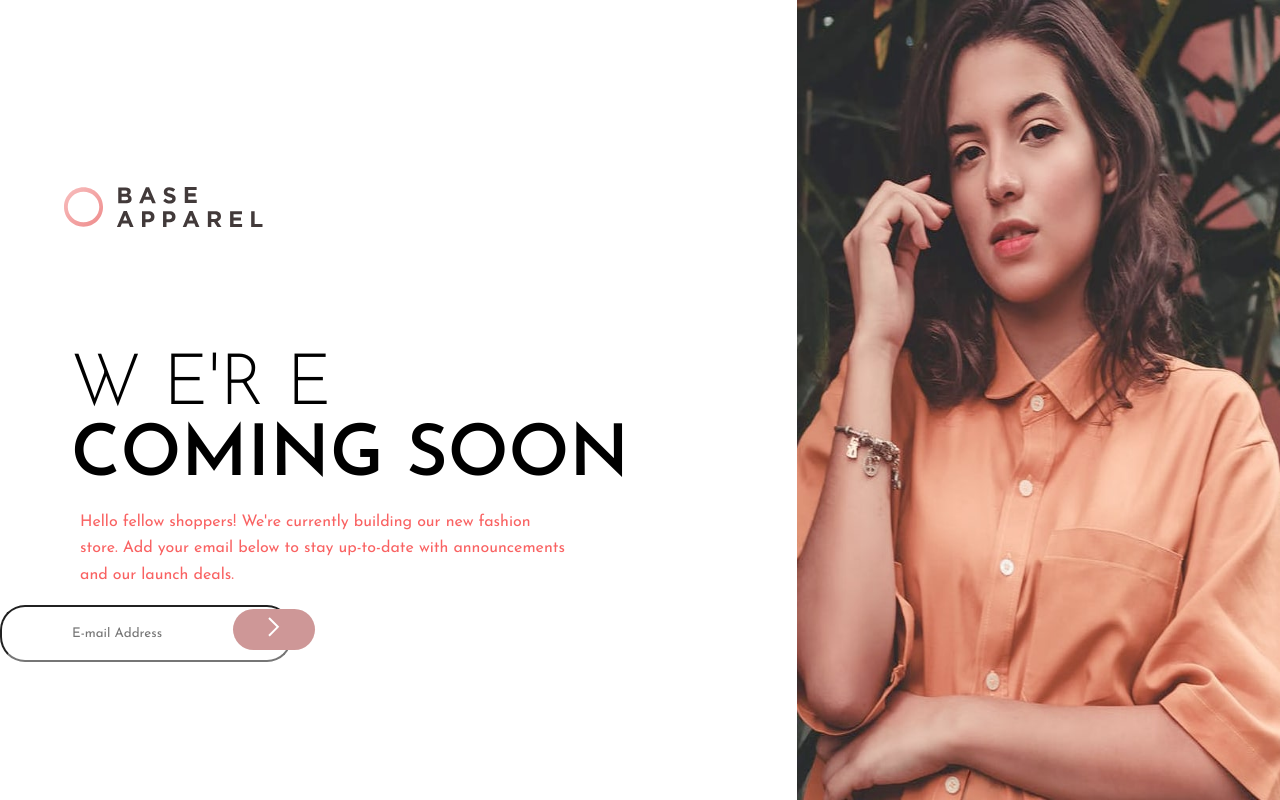
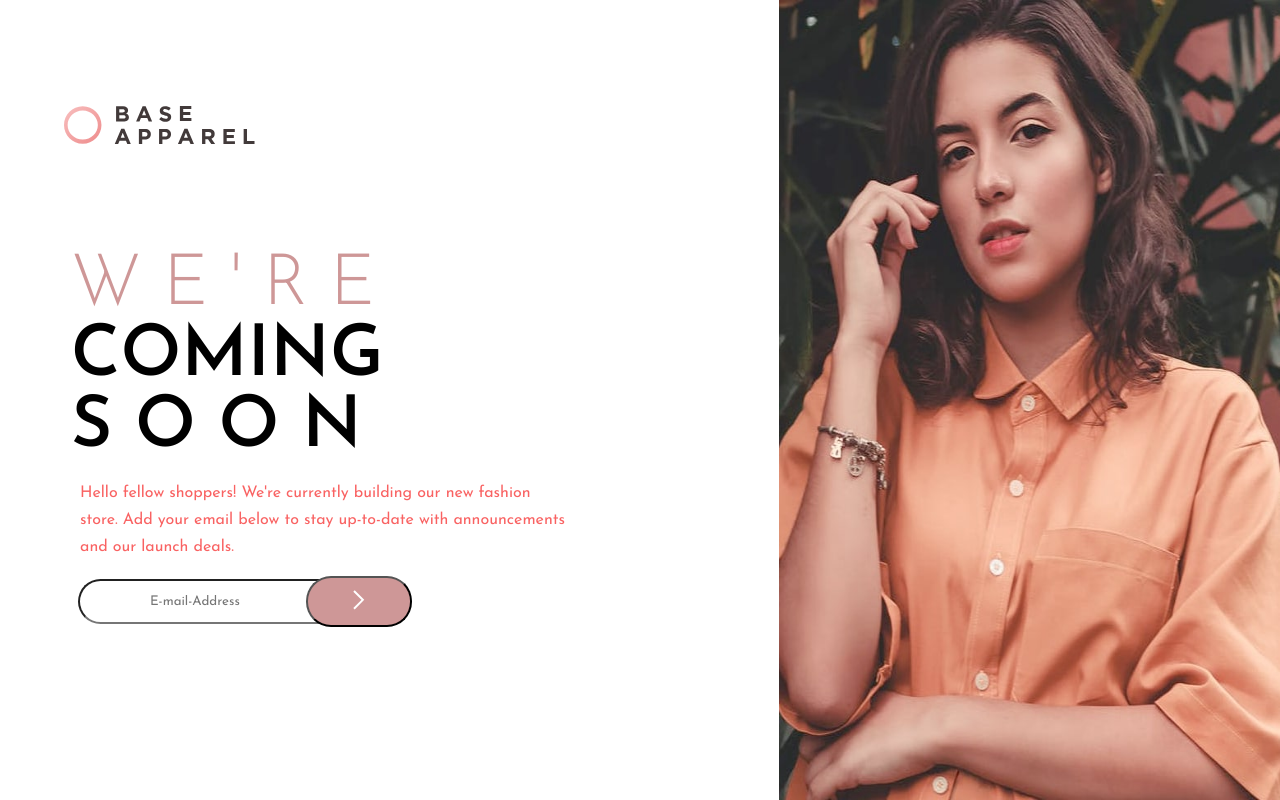
Before and after one commit to Pablo-cyber21/base-apparel-live-frontendmentor, a plain HTML site: page base-apparel-coming-soon-master/index.html in a window 1280 px wide. Drawn offline with Linux system fonts and the light colour scheme.

Commit message:
Email- validation added
JS validation added.
Made completely responsive

Signed-off-by: Asiimawe Pablo <pasiimawe@gmail.com>

```diff
--- a/base-apparel-coming-soon-master/index.html
+++ b/base-apparel-coming-soon-master/index.html
@@ -38,7 +38,13 @@
       />
 
       <div class="main">
-        <h1><span>W E'R E</span> COMING SOON</h1>
+        <h1>
+          <span class="span-1">W E ' R E</span>
+
+          <span class="span-2"> COMING</span>
+          <br />
+          <span class="span-3">S O O N</span>
+        </h1>
 
         <p class="main-text">
           Hello fellow shoppers! We're currently building our new fashion store.
@@ -47,15 +53,27 @@
         </p>
 
         <div class="email">
+          <form
+            action="#"
+            onsubmit="validate();"
+            name="email_form"
+            method="post"
+          >
             <input
               type="email"
               name="Email"
               id="email"
-            placeholder="E-mail Address"
+              placeholder="E-mail-Address"
+              pattern="([A-Z0-9._%+-])+(@([A-Z0-9-]+ .)+([A-Z]){2,4}$"
             />
-          <button class="submit" type="submit">
-            <img src="images/icon-arrow.svg" alt="Icon-to-send" class="send" />
+            <button id="email_submit" class="submit" type="submit">
+              <img
+                src="images/icon-arrow.svg"
+                alt="Icon-to-send"
+                class="send"
+              />
             </button>
+          </form>
         </div>
       </div>
     </section>
@@ -63,5 +81,7 @@
     <div class="img-desktop">
       <img class="desktop-image" src="images/hero-desktop.jpg" alt="" />
     </div>
+
+    <script src="index.js"></script>
   </body>
 </html>
--- /dev/null
+++ b/base-apparel-coming-soon-master/index.js
@@ -0,0 +1,12 @@
+function checkEmail(str) {
+  var re = /^[A-Z0-9._%+-]+@([A-Z0-9-]+ .)+[A-Z]{2,4}$/;
+  return re.test(str);
+}
+
+function validate() {
+  if (!checkEmail(document.email_form.EMail.value)) {
+    alert("Please provide your Email!");
+    email_form.EMail.focus();
+    return false;
+  }
+}
--- a/base-apparel-coming-soon-master/style.css
+++ b/base-apparel-coming-soon-master/style.css
@@ -14,9 +14,28 @@ h1{
     font-weight: 600;
 }
 
+form{
+    display: flex;
+    flex-direction: row;
+    justify-content: center;
+    align-items: center;
+    margin-left: 10%;
+}
+
+
 input{
     padding: 11.95px 70px 8px 70px;
     border-radius: 25px;
+}
+
+.span-1{
+    color:hsl(0, 36%, 70%);
+    font-weight: 200;
+}
+
+.span-2,.span-3{
+    font-weight: 600;
+
 }
 
 .main{
@@ -44,20 +63,17 @@ input{
     color:hsl(0, 93%, 68%);
 }
 
-.submit{
-    padding:8px 17px 8px   17px ;
-    border-radius: 25px 25px 25px 25px;
-    margin-left: -64px;
-    background-color: hsl(0, 36%, 70%);
-    border: none;
-    outline: none;
-}
-
 .send{
-    padding: 1px 10px 0px  10px;
+    padding: 10px 30px 12px  30px;
 
 }
 
+.submit{
+    border-radius: 25px 25px 25px 25px;
+    margin-left: -74px;
+    background-color: hsl(0, 36%, 70%);
+
+}
 @media (min-width:850px) {
 
     body{
@@ -69,7 +85,7 @@ input{
 
     h1{
         font-size: 4.44em;
-        padding: 1em 2em 0em 1em;
+        padding: 1em 4em 0em 1em;
         font-weight: 600;
     }
 
@@ -77,13 +93,24 @@ input{
         font-weight: 300;
     }
 
+    form{
+        display: flex;
+        flex-direction: row;
+        justify-content: flex-start;
+        align-items: center;
+        margin-left: 10%;
+    }
+
+
     input{
-        padding: 20px 70px 20px 70px;
+        padding: 14px 70px 14px 70px;
         border-radius: 25px;
     }
 
     .main{
      text-align: left;
+     margin-bottom: 100px;
+
     }
 
     .main-text{
@@ -94,9 +121,8 @@ input{
         color:hsl(0, 93%, 68%);
     }
 
-
     .logo{
-        padding: 3em 4em;
+        padding: 1.99em 4em;
         width: 41%;
         max-width: 100%;
     }
@@ -111,15 +137,16 @@ input{
         height: 100vh;
         width: 50vw;
         max-width: 100%;
-    }
+       }
+
+       .send{
+        padding: 12px 45px 12px  45px;
     }
 
     .submit{
-        padding:7px 25px 10px   25px ;
         border-radius: 25px 25px 25px 25px;
         margin-left: -64px;
         background-color: hsl(0, 36%, 70%);
-        border: none;
-        outline: none;
+
     }
 }
```
Also changed, not shown: base-apparel-coming-soon-master/design/screenshot-1.png (added), base-apparel-coming-soon-master/design/screenshot-2.png (added). Lines whose indentation alone changed are shown as unchanged.
